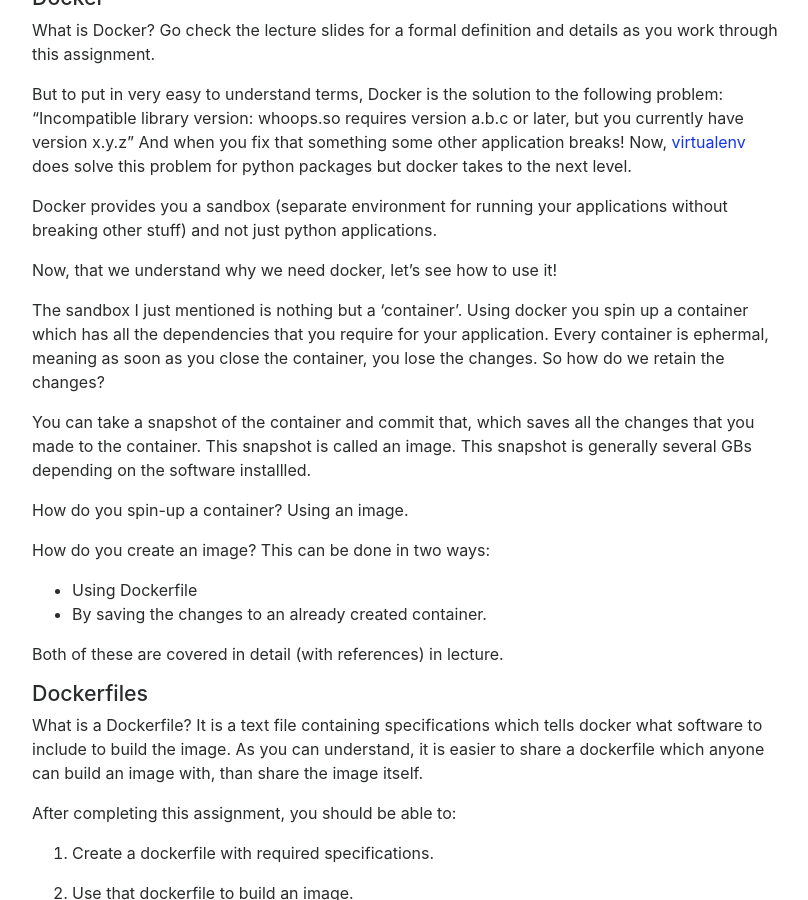
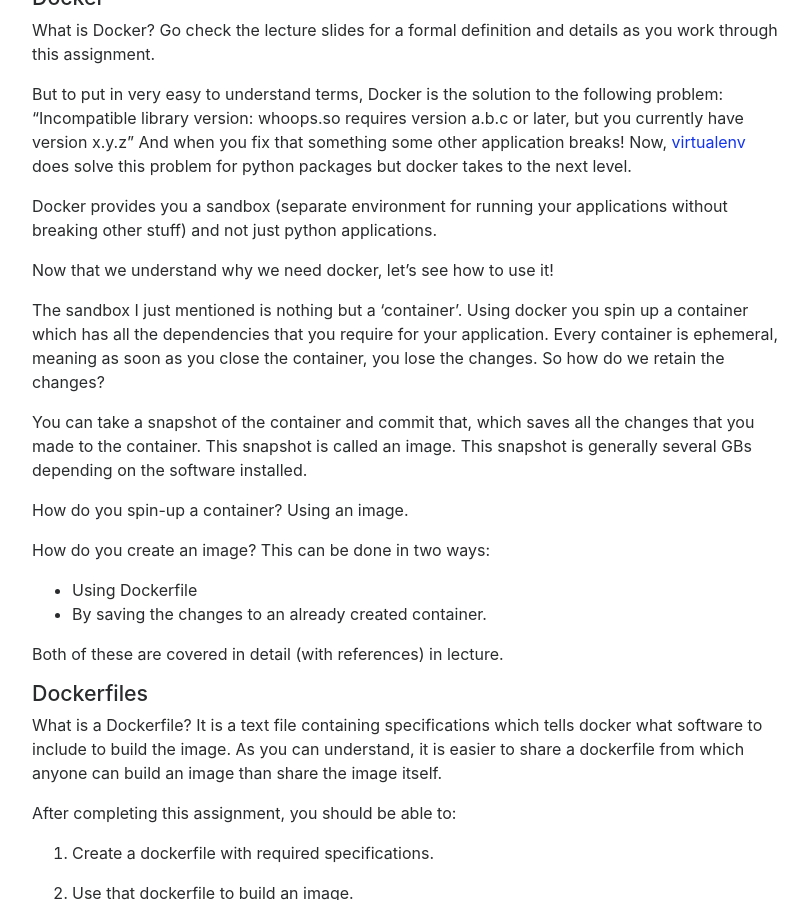
Before and after one commit to DSC-Capstone/dsc-capstone.github.io, a Jekyll site: the page built from assignments/quarter-1-methodology.md, in a window 1280 px wide and 900 px high, scrolled down 2670 px. Shown: the whole window, without its empty margins (233-1041 px from the left). Built offline with Jekyll 4.4.1, drawn with Linux system fonts in a browser that asks for light colours; nearby versions of some CDN libraries; some of the changed text lies outside the part shown.

Commit message:
Typo fixes

```diff
--- a/assignments/quarter-1-methodology.md
+++ b/assignments/quarter-1-methodology.md
@@ -126,18 +126,18 @@ Docker provides you a sandbox (separate environment for running your
 applications without breaking other stuff) and not just python
 applications.
 
-Now, that we understand why we need docker, let's see how to use it!
+Now that we understand why we need docker, let's see how to use it!
 
 The sandbox I just mentioned is nothing but a 'container'. Using
 docker you spin up a container which has all the dependencies that you
-require for your application. Every container is ephermal, meaning as
+require for your application. Every container is ephemeral, meaning as
 soon as you close the container, you lose the changes. So how do we
 retain the changes?
 
 You can take a snapshot of the container and commit that, which saves all
 the changes that you made to the container. This snapshot is called an
 image.  This snapshot is generally several GBs depending on the
-software installled.
+software installed.
 
 How do you spin-up a container? Using an image.
 
@@ -151,7 +151,7 @@ Both of these are covered in detail (with references) in lecture.
 What is a Dockerfile? It is a text file containing specifications
 which tells docker what software to include to build the
 image.  As you can understand, it is easier to share a dockerfile
-which anyone can build an image with, than share the image itself.
+from which anyone can build an image than share the image itself.
 
 After completing this assignment, you should be able to:
 1. Create a dockerfile with required specifications.
```
Also changed, not shown: other parts of assignments/quarter-1-methodology.md (+1 -2 lines).
